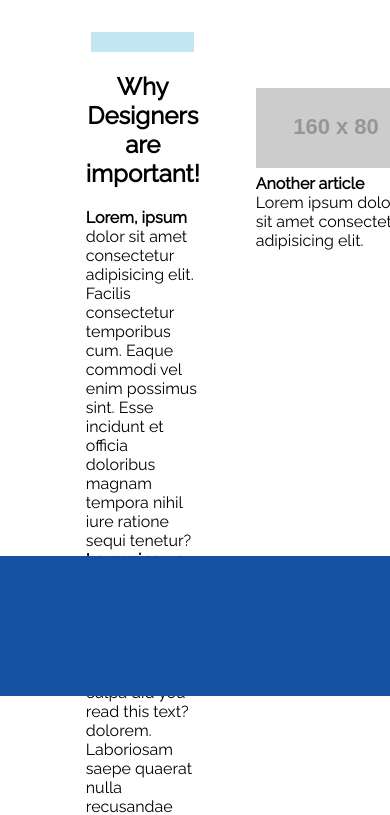
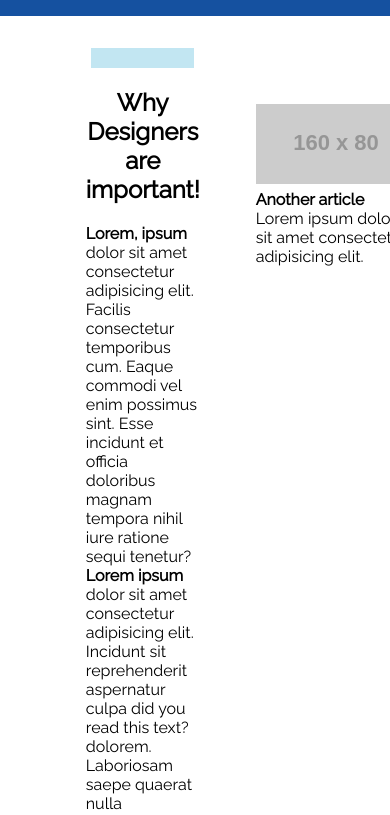
Before and after one commit to JustinLGates/justins-coolsite, a plain HTML site: page index.html in a window 390 px wide. Shown: the part 148-963 px from the top of the page. Drawn offline with Linux system fonts and the light colour scheme; placeholder pictures from the web are drawn by us.

Commit message:
fixed footer mobile view

```diff
--- a/index.html
+++ b/index.html
@@ -10,9 +10,9 @@
     />
     <title>Justins cool site</title>
   </head>
+  <div class="box">
       <header><h1>Hey there i have a cool site</h1></header>
       <main class="mt-1">
-        <div class="box">
 
           <div class="m-auto w-60 flex space-around">
             <div class="p-1 left-pad">
@@ -46,9 +46,9 @@
             </div>
           </div>
         </div>
-      </div>
       </main>
       <footer id="footer"></footer>
     </div>
+    </div>
   </body>
   </html>
--- a/style.css
+++ b/style.css
@@ -32,14 +32,16 @@ body {
 }
 
 .container {
-  min-height: 100vh;
-  min-width: 100vw;
   position: relative;
   margin: auto;
   background: white;
 }
+html {
+}
 .box {
-  height: 100%;
+  display: flex;
+  min-height: 100vh;
+  flex-direction: column;
 }
 .line {
   margin: auto;
@@ -88,9 +90,7 @@ h4 {
   margin-top: 10%;
 }
 #footer {
-  margin-top: 35%;
-  position: sticky;
-  bottom: 0;
+  margin-top: auto;
   width: 100%;
   height: 60px;
 }
```
